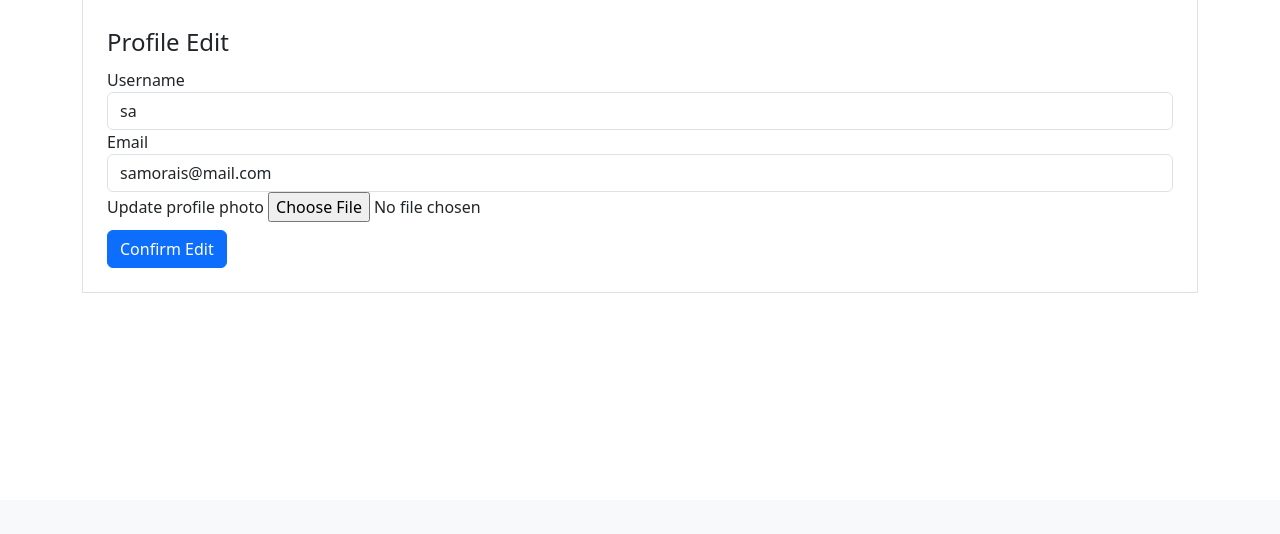
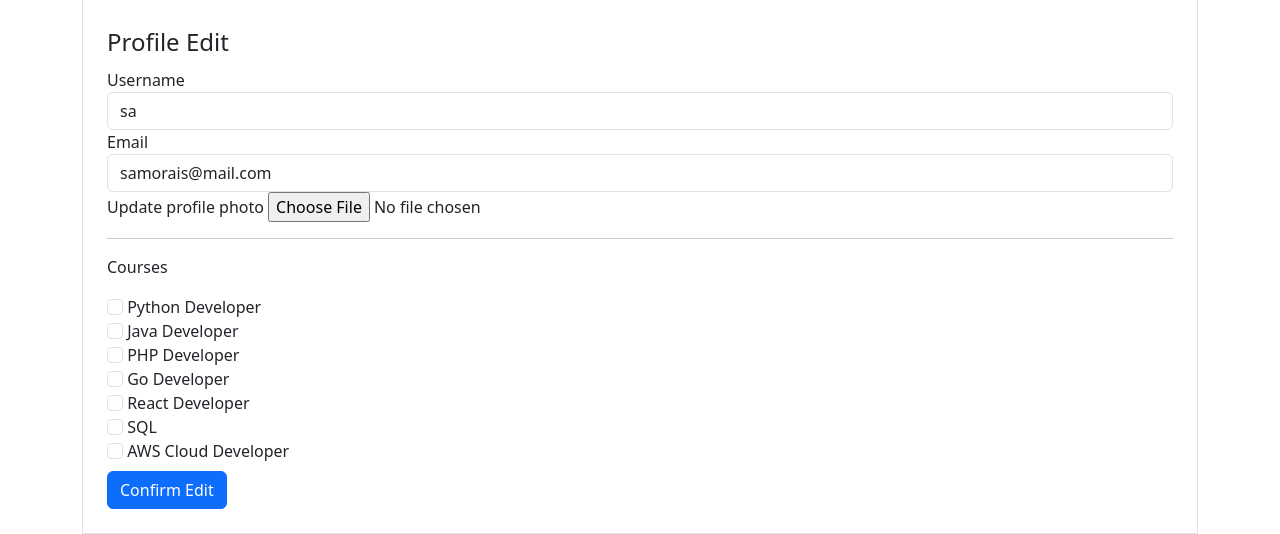
Before and after one commit to winimorais/comunity-hub, a Flask app: page /profile/edit in a window 1280 px wide. Shown: the part 300-834 px from the top of the page. Before the commit the page ends 593 px from the top, so only its background shows below. Run offline with Flask 3, Linux system fonts and the light colour scheme; a user stored in the database is signed in; some libraries are stand-ins or nearby versions.

Commit message:
add courses field

```diff
--- a/comunityhub/forms.py
+++ b/comunityhub/forms.py
@@ -32,6 +32,13 @@ class ProfileEditForm(FlaskForm):
     username = StringField('Username', validators=[DataRequired()])
     email = StringField('Email', validators=[DataRequired(), Email()])
     profile_photo = FileField('Update profile photo', validators=[FileAllowed(['jpg', 'png'])])
+    course_python = BooleanField('Python Developer')
+    course_java = BooleanField('Java Developer')
+    course_php = BooleanField('PHP Developer')
+    course_go = BooleanField('Go Developer')
+    course_javascript = BooleanField('React Developer')
+    course_sql = BooleanField('SQL')
+    course_aws = BooleanField('AWS Cloud Developer')
     profile_edit_submit = SubmitField('Confirm Edit')
 
     def validate_email(self, email):
--- a/comunityhub/templates/profile-edit.html
+++ b/comunityhub/templates/profile-edit.html
@@ -44,6 +44,16 @@
                             {% endfor %}
                         {% endif %}
                     </div>
+                    <hr>
+                    <p>Courses</p>
+                    {% for field in form %}
+                        {% if 'course_' in field.name %}
+                            <div class="form-group">
+                                {{ field(class="form-check-input") }}
+                                {{ field.label(class="form-check-input-label") }}
+                            </div>
+                        {% endif %}
+                    {% endfor %}
                 </fieldset>
                 {{ form.profile_edit_submit(class="btn btn-primary mt-2") }}
             </form>
```
Also changed, not shown: comunityhub/static/profile_photos/dragonball0be50ee890e3bae5.jpg (deleted), comunityhub/static/profile_photos/dragonball30ea679d383540d9.jpg (renamed from comunityhub/static/profile_photos/dragonball1aec57ade3cd264f.jpg), comunityhub/static/profile_photos/dragonball3fe5dc7ea5013917.jpg (deleted), comunityhub/static/profile_photos/dragonball968b1df97240cd5b.jpg (deleted), instance/comunity.db.
